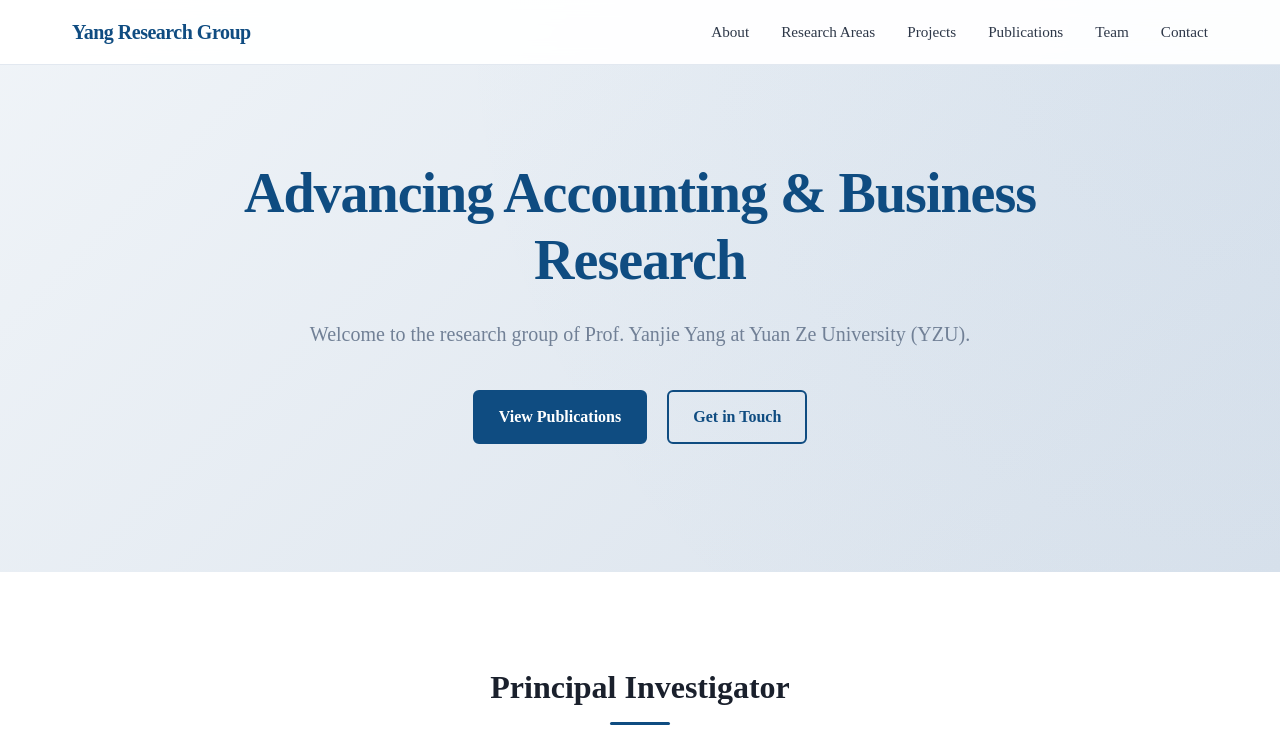
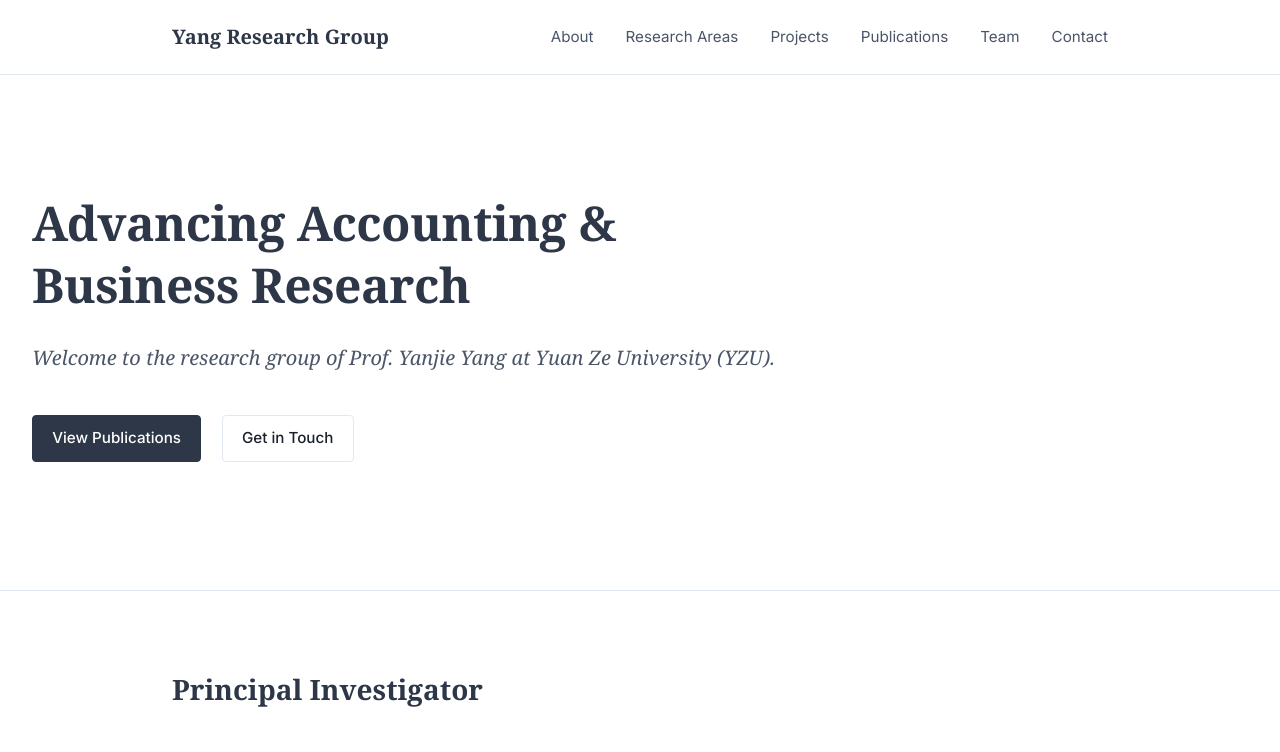
Before and after one commit to yang-research-group/yang-research-group.github.io, a plain HTML site: page index.html in a window 1280 px wide. Shown: the top 752 px of the page. Drawn offline with Linux system fonts and the light colour scheme.

Commit message:
Update styles.css

```diff
--- a/styles.css
+++ b/styles.css
@@ -1,20 +1,21 @@
 :root {
-    --primary-color: #0f4c81;
-    --primary-light: #2b6cb0;
+    --primary-color: #2d3748;
+    --primary-light: #4a5568;
     --secondary-color: #f7fafc;
-    --accent-color: #e2e8f0;
-    --text-main: #2d3748;
-    --text-light: #718096;
+    --accent-color: #cbd5e0;
+    --text-main: #1a202c;
+    --text-light: #4a5568;
     --bg-main: #ffffff;
     --bg-alt: #f8fafc;
     --border-color: #e2e8f0;
 
-    /* Typography */
+    --font-sans: 'Inter', system-ui, -apple-system, sans-serif;
+    --font-serif: 'Lora', 'Merriweather', Georgia, serif;
 
-    --shadow-sm: 0 1px 3px rgba(0,0,0,0.05);
-    --shadow-md: 0 4px 6px rgba(0,0,0,0.07);
-    --shadow-lg: 0 10px 15px rgba(0,0,0,0.05);
-    --transition: all 0.3s ease;
+    --shadow-sm: 0 1px 2px rgba(0,0,0,0.05);
+    --shadow-md: 0 4px 6px rgba(0,0,0,0.03);
+    --shadow-lg: 0 10px 15px rgba(0,0,0,0.03);
+    --transition: all 0.2s ease;
 }
 
 * {
@@ -31,20 +32,21 @@ html {
 body {
     color: var(--text-main);
     background-color: var(--bg-main);
-    line-height: 1.6;
+    line-height: 1.7;
     -webkit-font-smoothing: antialiased;
 }
 
 .container {
-    max-width: 1200px;
+    max-width: 1000px;
     margin: 0 auto;
     padding: 0 2rem;
 }
 
-/* Typography */
 h1, h2, h3 {
+    font-family: var(--font-serif);
     color: #1a202c;
-    line-height: 1.2;
+    line-height: 1.3;
+    font-weight: 600;
 }
 
 .text-white {
@@ -55,16 +57,14 @@ h1, h2, h3 {
     position: fixed;
     top: 0;
     width: 100%;
-    background: rgba(255, 255, 255, 0.95);
-    backdrop-filter: blur(10px);
+    background: rgba(255, 255, 255, 0.98);
     border-bottom: 1px solid var(--border-color);
     z-index: 1000;
-    padding: 1rem 0;
-    transition: var(--transition);
+    padding: 1.25rem 0;
 }
 
 .nav-container {
-    max-width: 1200px;
+    max-width: 1000px;
     margin: 0 auto;
     padding: 0 2rem;
     display: flex;
@@ -73,11 +73,11 @@ h1, h2, h3 {
 }
 
 .logo {
+    font-family: var(--font-serif);
     font-size: 1.25rem;
-    font-weight: 700;
+    font-weight: 600;
     color: var(--primary-color);
     text-decoration: none;
-    letter-spacing: -0.5px;
 }
 
 .nav-links {
@@ -88,8 +88,8 @@ h1, h2, h3 {
 
 .nav-links a {
     text-decoration: none;
-    color: var(--text-main);
-    font-weight: 500;
+    color: var(--text-light);
+    font-weight: 400;
     font-size: 0.95rem;
     transition: var(--transition);
 }
@@ -100,34 +100,24 @@ h1, h2, h3 {
 
 .hero {
     position: relative;
-    padding: 10rem 2rem 8rem;
-    background: linear-gradient(135deg, #f0f4f8 0%, #d9e2ec 100%);
-    text-align: center;
-    overflow: hidden;
+    padding: 12rem 2rem 8rem;
+    background-color: var(--bg-main);
+    text-align: left;
+    border-bottom: 1px solid var(--border-color);
 }
 
 .hero-bg {
-    position: absolute;
-    top: 0;
-    left: 0;
-    width: 100%;
-    height: 100%;
-    background: radial-gradient(circle at top right, rgba(43, 108, 176, 0.05) 0%, rgba(255,255,255,0) 60%);
-    z-index: 0;
+    display: none;
 }
 
 .hero-content {
-    position: relative;
-    z-index: 1;
     max-width: 800px;
-    margin: 0 auto;
 }
 
 .hero h1 {
-    font-size: 3.5rem;
-    font-weight: 700;
+    font-size: 3rem;
     margin-bottom: 1.5rem;
-    letter-spacing: -1px;
+    letter-spacing: -0.5px;
     color: var(--primary-color);
 }
 
@@ -135,62 +125,54 @@ h1, h2, h3 {
     font-size: 1.25rem;
     color: var(--text-light);
     margin-bottom: 2.5rem;
+    font-family: var(--font-serif);
+    font-style: italic;
 }
 
 .btn {
     display: inline-block;
-    padding: 0.75rem 1.5rem;
-    border-radius: 6px;
-    font-weight: 600;
+    padding: 0.6rem 1.2rem;
+    border-radius: 4px;
+    font-weight: 500;
     text-decoration: none;
     transition: var(--transition);
     cursor: pointer;
+    font-size: 0.95rem;
 }
 
 .btn-primary {
     background-color: var(--primary-color);
     color: white;
-    border: 2px solid var(--primary-color);
+    border: 1px solid var(--primary-color);
 }
 
 .btn-primary:hover {
-    background-color: transparent;
-    color: var(--primary-color);
+    background-color: var(--text-main);
+    border-color: var(--text-main);
 }
 
 .btn-secondary {
     background-color: transparent;
-    color: var(--primary-color);
-    border: 2px solid var(--primary-color);
+    color: var(--text-main);
+    border: 1px solid var(--border-color);
     margin-left: 1rem;
 }
 
 .btn-secondary:hover {
-    background-color: var(--primary-light);
-    color: white;
-    border-color: var(--primary-light);
+    background-color: var(--bg-alt);
+    border-color: var(--text-light);
 }
 
 .section {
-    padding: 6rem 0;
+    padding: 5rem 0;
+    border-bottom: 1px solid var(--border-color);
 }
 
 .section-title {
-    font-size: 2rem;
-    font-weight: 700;
+    font-size: 1.75rem;
     margin-bottom: 3rem;
-    text-align: center;
-    position: relative;
-}
-
-.section-title::after {
-    content: '';
-    display: block;
-    width: 60px;
-    height: 3px;
-    background: var(--primary-color);
-    margin: 1rem auto 0;
-    border-radius: 2px;
+    text-align: left;
+    color: var(--primary-color);
 }
 
 .bg-light {
@@ -204,7 +186,7 @@ h1, h2, h3 {
 .grid-2 {
     display: grid;
     grid-template-columns: repeat(auto-fit, minmax(300px, 1fr));
-    gap: 2rem;
+    gap: 3rem;
 }
 
 .grid-3 {
```
